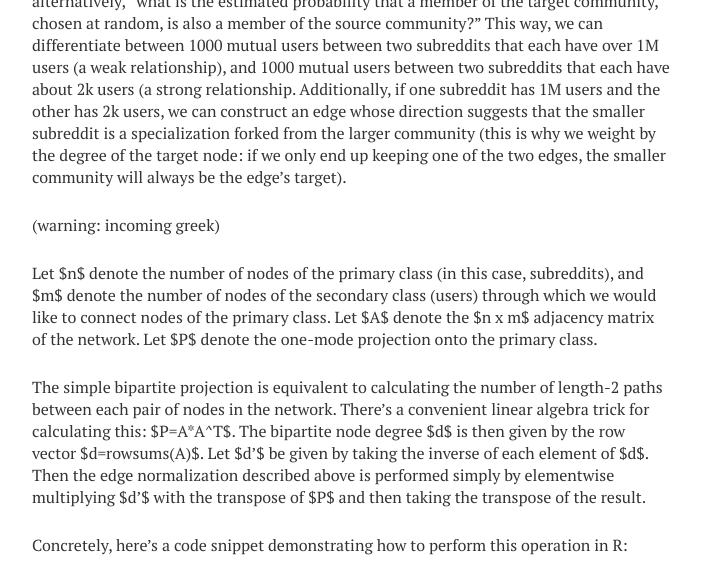
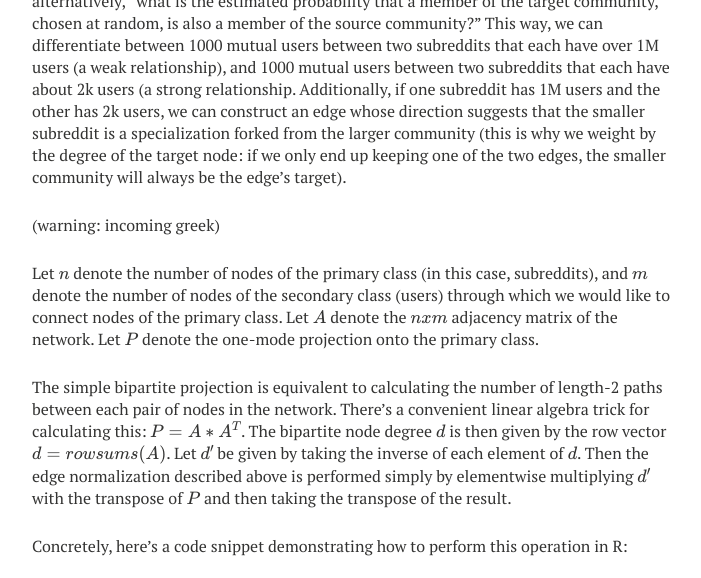
Before and after one commit to dmarx/dmarx.github.io, a Jekyll site: the page built from _posts/2017-01-01-map-of-reddit-by-active-users.md, in a window 1280 px wide and 900 px high, scrolled down 2102 px, cut to the strip 0-578 px from the top of the window. Shown: the whole strip, without its empty margins (288-989 px from the left). Built offline with Jekyll 4.4.1, drawn with Linux system fonts in a browser that asks for light colours; nearby versions of some CDN libraries; formulas are drawn with MathJax 3.

Commit message:
Fixed inline mathjax (hopefully)

```diff
--- a/_posts/2017-01-01-map-of-reddit-by-active-users.md
+++ b/_posts/2017-01-01-map-of-reddit-by-active-users.md
@@ -39,9 +39,9 @@ To construct the graph described below, I perform exactly this bipartite project
 
 (warning: incoming greek)
 
-Let $n$ denote the number of nodes of the primary class (in this case, subreddits), and $m$ denote the number of nodes of the secondary class (users) through which we would like to connect nodes of the primary class. Let $A$ denote the $n x m$ adjacency matrix of the network. Let $P$ denote the one-mode projection onto the primary class.
+Let \\(n\\) denote the number of nodes of the primary class (in this case, subreddits), and \\(m\\) denote the number of nodes of the secondary class (users) through which we would like to connect nodes of the primary class. Let \\(A\\) denote the \\(n x m\\) adjacency matrix of the network. Let \\(P\\) denote the one-mode projection onto the primary class.
 
-The simple bipartite projection is equivalent to calculating the number of length-2 paths between each pair of nodes in the network. There's a convenient linear algebra trick for calculating this: $P=A*A^T$. The bipartite node degree $d$ is then given by the row vector $d=rowsums(A)$. Let $d'$ be given by taking the inverse of each element of $d$. Then the edge normalization described above is performed simply by elementwise multiplying $d'$ with the transpose of $P$ and then taking the transpose of the result.
+The simple bipartite projection is equivalent to calculating the number of length-2 paths between each pair of nodes in the network. There's a convenient linear algebra trick for calculating this: \\(P=A*A^T\\). The bipartite node degree \\(d\\) is then given by the row vector \\(d=rowsums(A)\\). Let \\(d'\\) be given by taking the inverse of each element of \\(d\\). Then the edge normalization described above is performed simply by elementwise multiplying \\(d'\\) with the transpose of \\(P\\) and then taking the transpose of the result.
 
 Concretely, here's a code snippet demonstrating how to perform this operation in R:
 
```
